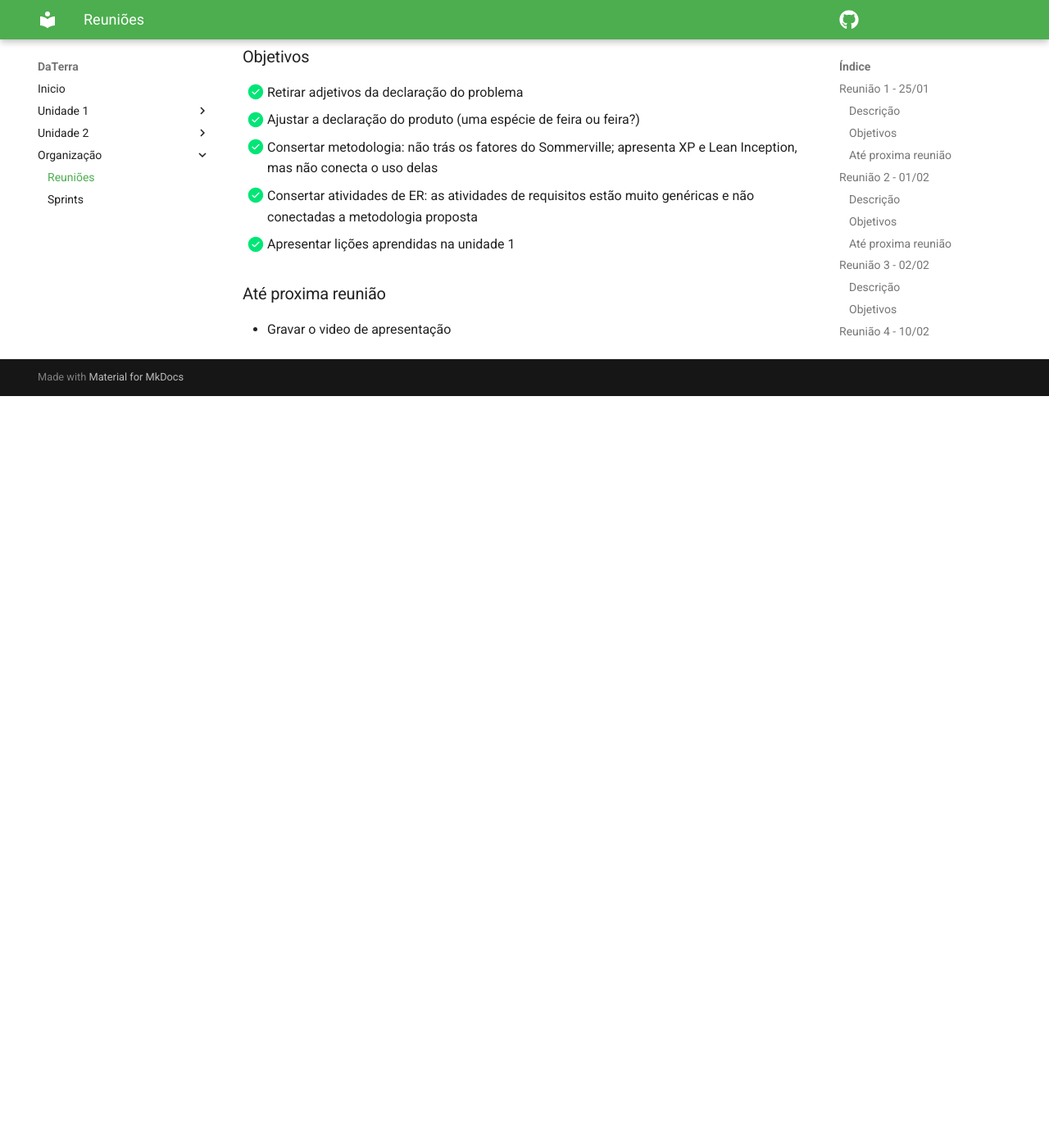
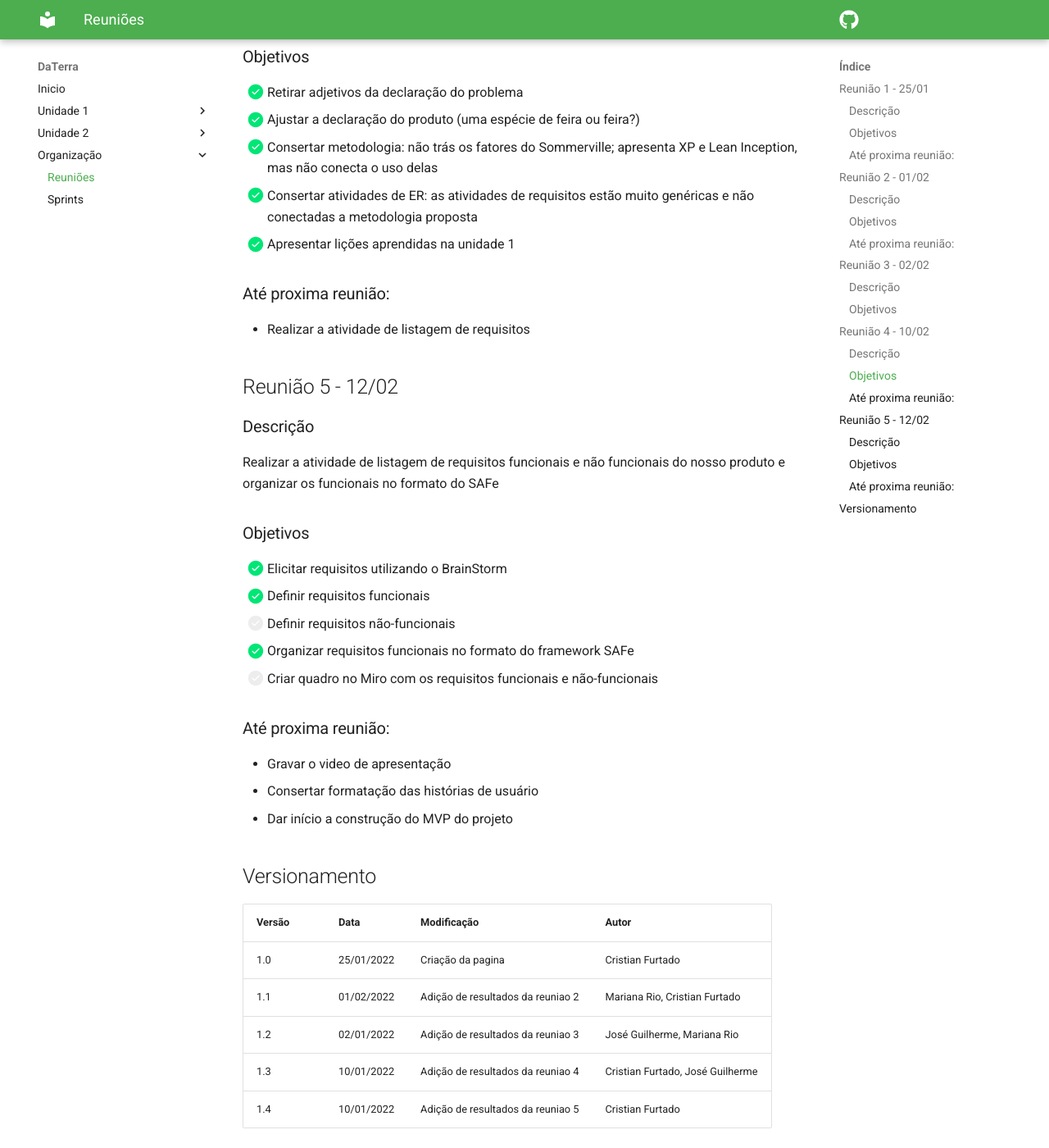
Before and after one commit to FGAUnB-REQ-GM/2021.2-DaTerra, an MkDocs documentation site: the page built from docs/docs/reunioes.md, in a window 1280 px wide and 1400 px high, scrolled down 1539 px. Shown: the whole window at 82% size. Built offline with MkDocs 1.6.1 and Material for MkDocs 9.7.7, drawn with Linux system fonts in a browser that asks for light colours; comment, search, counter and statistics services are not loaded; before the commit the page ends 2022 px from its top, so only the background shows below that; some of the changed text lies outside the part shown.

Commit message:
Rename files for better doc organization

```diff
--- a/docs/docs/reunioes.md
+++ b/docs/docs/reunioes.md
@@ -9,7 +9,7 @@ Primeira reunião do grupo com o intuito de se alinhar em relação a materia e
 - [x] Definir Metodologia a ser utilizada
 - [x] Escolher o mantenedor do projeto
 
-### Até proxima reunião
+### Até proxima reunião:
 - Montar o email com informações sobre a equipe para o professor abrir o repositorio
 
 ## Reunião 2 - 01/02
@@ -20,7 +20,7 @@ Terminar de preencher o documento visão e fazer as correcoes solicitadas pelo p
 - [x] Criar pagina da documentação
 - [ ] Terminar documento de visão
 
-### Até proxima reunião
+### Até proxima reunião:
 - Gravar o video de apresentação
 
 
@@ -43,5 +43,31 @@ Terminar de preencher o documento visão e fazer as correcoes solicitadas pelo p
 - [x] Consertar atividades de ER: as atividades de requisitos estão muito genéricas e não conectadas a metodologia proposta
 - [x] Apresentar lições aprendidas na unidade 1
 
-### Até proxima reunião
+### Até proxima reunião:
+- Realizar a atividade de listagem de requisitos
+
+## Reunião 5 - 12/02
+### Descrição
+Realizar a atividade de listagem de requisitos funcionais e não funcionais do nosso produto e organizar os funcionais no formato do SAFe
+
+### Objetivos
+- [x] Elicitar requisitos utilizando o BrainStorm
+- [x] Definir requisitos funcionais
+- [ ] Definir requisitos não-funcionais
+- [x] Organizar requisitos funcionais no formato do framework SAFe
+- [ ] Criar quadro no Miro com os requisitos funcionais e não-funcionais
+
+### Até proxima reunião:
 - Gravar o video de apresentação
+- Consertar formatação das histórias de usuário
+- Dar início a construção do MVP do projeto
+
+## Versionamento
+
+ Versão|Data      |Modificação        |Autor
+-------|----------|-------------------|--------
+1.0    |25/01/2022|Criação da pagina| Cristian Furtado
+1.1    |01/02/2022|Adição de resultados da reuniao 2| Mariana Rio, Cristian Furtado
+1.2    |02/01/2022|Adição de resultados da reuniao 3| José Guilherme, Mariana Rio
+1.3    |10/01/2022|Adição de resultados da reuniao 4| Cristian Furtado, José Guilherme
+1.4    |10/01/2022|Adição de resultados da reuniao 5| Cristian Furtado
--- a/docs/mkdocs.yml
+++ b/docs/mkdocs.yml
@@ -23,16 +23,13 @@ markdown_extensions:
 nav:
   - Inicio: index.md
   - Unidade 1:
-    - Declaração do Problema: DocVisao.md
-    - Abordagem de Desenvolvimento de Software: 12.md
-    - Abordagem de engenharia de Requisitos: 13.md
-    - Lições Aprendidas: 14.md
+    - Declaração do Problema: DeclaracaoProblema.md
+    - Abordagem de Desenvolvimento de Software: AbordagemDev.md
+    - Abordagem de engenharia de Requisitos: AbordagemEngReq.md
+    - Lições Aprendidas: LicoesAprendidas.md
   - Unidade 2:
-    - Requisitos Funcionais:
-      - Requisitos de Usuarios.md
-      - Requisitos do Sistema.md
-    - Requisitos Nao-Funcionais:
-      - Requisitos.md
+    - Requisitos Funcionais: RequisitosF.md
+    - Requisitos Não-Funcionais: RequisitosNF.md
 
   - Organização:
     - Reuniões: reunioes.md
```
Also changed, not shown: docs/docs/DeclaracaoProblema.md (renamed from docs/docs/DocVisao.md, +1 -1 lines), docs/docs/LicoesAprendidas.md (renamed from docs/docs/14.md, +2 -2 lines), docs/docs/RequisitosF.md (renamed from docs/docs/Requisitos de Usuarios.md, +7 -0 lines), docs/docs/RequisitosNF.md (added, +5 -0 lines), docs/docs/sprints.md (+7 -0 lines), docs/docs/AbordagemDev.md (renamed from docs/docs/12.md), docs/docs/AbordagemEngReq.md (renamed from docs/docs/13.md), docs/docs/Requisitos do Sistema.md (deleted), docs/docs/Requisitos.md (deleted).
